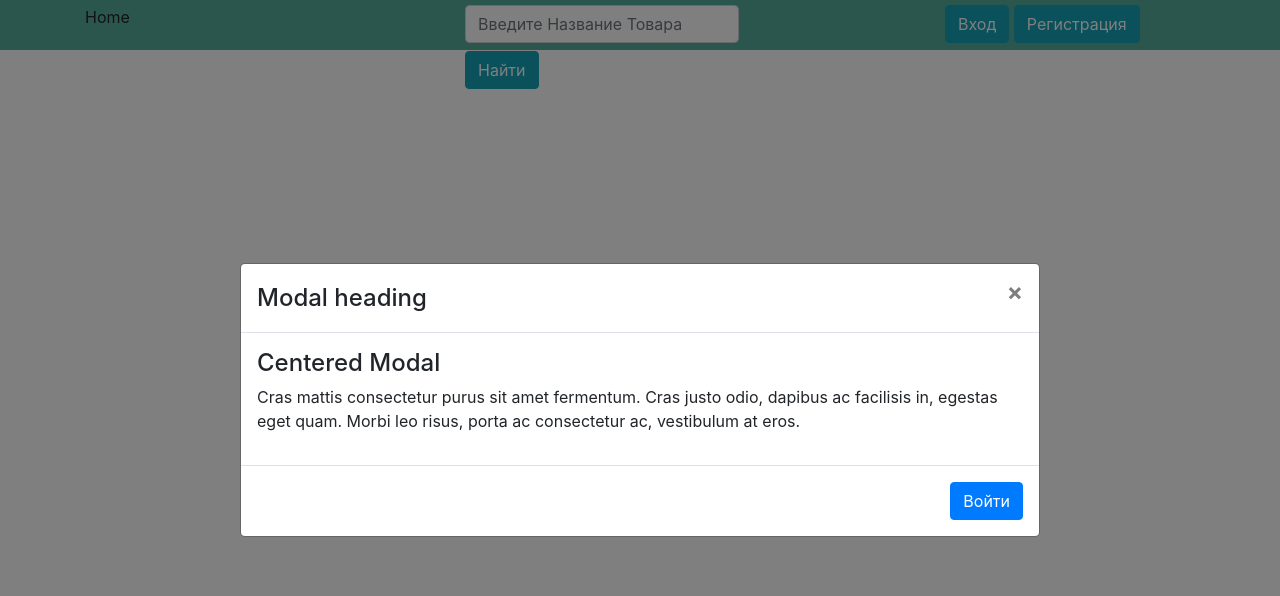
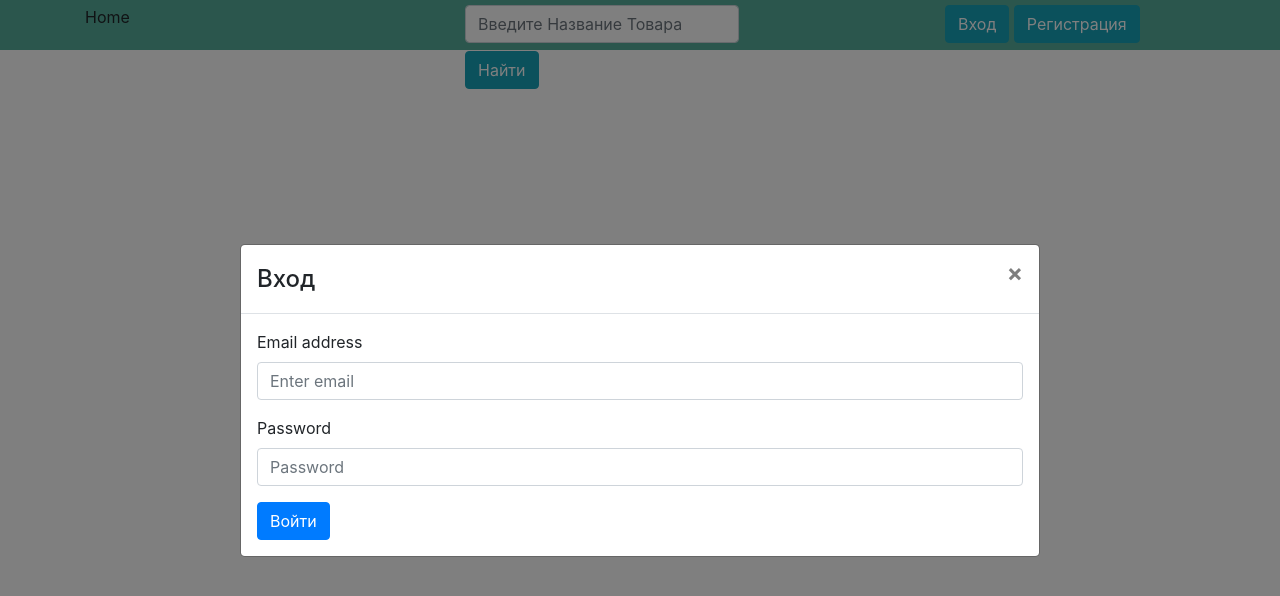
Before and after one commit to SinkJ1/online_shop, a React (Create React App) app in the folder frontend/learn/: page / in a window 1280 px wide. Both pictures are taken after a click on the button "Вход". Shown: the top 596 px of the page. Built offline with nearby package versions, Linux system fonts and the light colour scheme; the HTML template or start-up script is replaced by a standard one.

Commit message:
add singIn/registration modal window

```diff
--- a/frontend/learn/src/elems/header/buttons/AutorizeButtons.jsx
+++ b/frontend/learn/src/elems/header/buttons/AutorizeButtons.jsx
@@ -1,48 +1,40 @@
 import React, { useState } from "react"
-import { Button, Modal } from "react-bootstrap"
+import { Button } from "react-bootstrap"
+import { AutorizeModal } from "../modals/AutorizeModal";
+import { SignInContent } from "../modals/content/SignInContent";
+import { RegistrationContent } from "../modals/content/RegistrationContent";
+
+const signInButtonName = "Вход"
+const registrationButtonName = "Регистрация"
 
 export const AutorizeButtons = () => {
 
+    const [modalShow, setModalShow] = useState(false);
+    const [content, setContent] = useState();
+    const [modalName, setModalName] = useState();
 
-    function MyVerticallyCenteredModal(props) {
-        return (
-            <Modal
-                {...props}
-                size="lg"
-                aria-labelledby="contained-modal-title-vcenter"
-                centered
-            >
-                <Modal.Header closeButton>
-                    <Modal.Title id="contained-modal-title-vcenter">
-                        Modal heading
-              </Modal.Title>
-                </Modal.Header>
-                <Modal.Body>
-                    <h4>Centered Modal</h4>
-                    <p>
-                        Cras mattis consectetur purus sit amet fermentum. Cras justo odio,
-                        dapibus ac facilisis in, egestas eget quam. Morbi leo risus, porta ac
-                        consectetur ac, vestibulum at eros.
-              </p>
-                </Modal.Body>
-                <Modal.Footer>
-                    <Button onClick={props.onHide}>Войти</Button>
-                </Modal.Footer>
-            </Modal>
-        );
+    const signInHandler = () => {
+        setModalShow(true)
+        setModalName(signInButtonName)
+        setContent(<SignInContent />)
     }
-    const [modalShow, setModalShow] = useState(false);
 
+    const registrationHandler = () => {
+        setModalShow(true)
+        setModalName(registrationButtonName)
+        setContent(<RegistrationContent />)
+    }
 
     return (
         <>
-      <MyVerticallyCenteredModal
-        show={modalShow}
-        onHide={() => setModalShow(false)}
-      />
-            <Button variant="info" onClick={() => setModalShow(true)}>Вход</Button>{' '}
-            <Button variant="info">Регистрация</Button>
+            <AutorizeModal
+                show={modalShow}
+                operationname={modalName}
+                onHide={() => setModalShow(false)}
+                content={content}
+            />
+            <Button variant="info" onClick={signInHandler}>{signInButtonName}</Button>{' '}
+            <Button variant="info" onClick={registrationHandler}>{registrationButtonName}</Button>
         </>
     )
-
 }
--- /dev/null
+++ b/frontend/learn/src/elems/header/modals/AutorizeModal.jsx
@@ -0,0 +1,23 @@
+import React from "react"
+import { Modal } from "react-bootstrap"
+
+export const AutorizeModal = (props) => {
+    return (
+        <Modal
+            {...props}
+            size="lg"
+            aria-labelledby="contained-modal-title-vcenter"
+            centered
+        >
+            <Modal.Header closeButton>
+                <Modal.Title id="contained-modal-title-vcenter">
+                    {props.operationname}
+                </Modal.Title>
+            </Modal.Header>
+            <Modal.Body>
+                {props.content}
+            </Modal.Body>
+        </Modal>
+    );
+
+}
--- /dev/null
+++ b/frontend/learn/src/elems/header/modals/content/RegistrationContent.jsx
@@ -0,0 +1,53 @@
+import React, { useState } from "react"
+import { Form, Button } from "react-bootstrap"
+
+const registrationButtonName = "Регистрация"
+
+export const RegistrationContent = () => {
+
+    const [user, setUser] = useState({
+        email: "",
+        name: "",
+        password: ""
+    })
+
+    const onEmailChange = (e) => {
+        setUser({ ...user, email: e.target.value })
+    }
+
+    const onPasswordChange = (e) => {
+        setUser({ ...user, password: e.target.value })
+    }
+
+    const onNameChange = (e) => {
+        setUser({ ...user, name: e.target.value })
+    }
+
+    const inButtonHandler = (e) => {
+        e.preventDefault()
+    }
+
+    return (
+        <>
+            <Form>
+                <Form.Group controlId="formBasicEmail">
+                    <Form.Label>Email address</Form.Label>
+                    <Form.Control type="email" placeholder="Enter email" value={user.email} onChange={onEmailChange} />
+                    <Form.Text className="text-muted">
+                    </Form.Text>
+                </Form.Group>
+                <Form.Group controlId="formBasicName">
+                    <Form.Label>Name</Form.Label>
+                    <Form.Control type="text" placeholder="Enter name" value={user.name} onChange={onNameChange} />
+                </Form.Group>
+                <Form.Group controlId="formBasicPassword">
+                    <Form.Label>Password</Form.Label>
+                    <Form.Control type="password" placeholder="Password" value={user.password} onChange={onPasswordChange} />
+                </Form.Group>
+                <Button variant="primary" type="submit" onClick={inButtonHandler}>
+                    {registrationButtonName}
+                </Button>
+            </Form>
+        </>
+    )
+}
--- /dev/null
+++ b/frontend/learn/src/elems/header/modals/content/SignInContent.jsx
@@ -0,0 +1,43 @@
+import React, { useState } from "react"
+import { Form, Button } from "react-bootstrap"
+
+const signInButtonName = "Войти"
+
+export const SignInContent = () => {
+
+    const [user, setUser] = useState({
+        email: "",
+        password: ""
+    })
+
+    const onEmailChange = (e) => {
+        setUser({ ...user, email: e.target.value })
+    }
+
+    const onPasswordChange = (e) => {
+        setUser({ ...user, password: e.target.value })
+    }
+
+    const signInButtonHandler = (e) => {
+        e.preventDefault()
+    }
+
+    return (
+        <>
+            <Form>
+                <Form.Group controlId="formBasicEmail">
+                    <Form.Label>Email address</Form.Label>
+                    <Form.Control type="email" placeholder="Enter email" value={user.email} onChange={onEmailChange} />
+                    <Form.Text className="text-muted">
+                </Form.Text>
+                </Form.Group>
+                <Form.Group controlId="formBasicPassword">
+                    <Form.Label>Password</Form.Label>
+                    <Form.Control type="password" placeholder="Password" value={user.password} onChange={onPasswordChange} />
+                </Form.Group>
+                <Button variant="primary" type="submit" onClick={signInButtonHandler}>
+                    {signInButtonName}
+                </Button>
+            </Form>
+        </>)
+}
```
